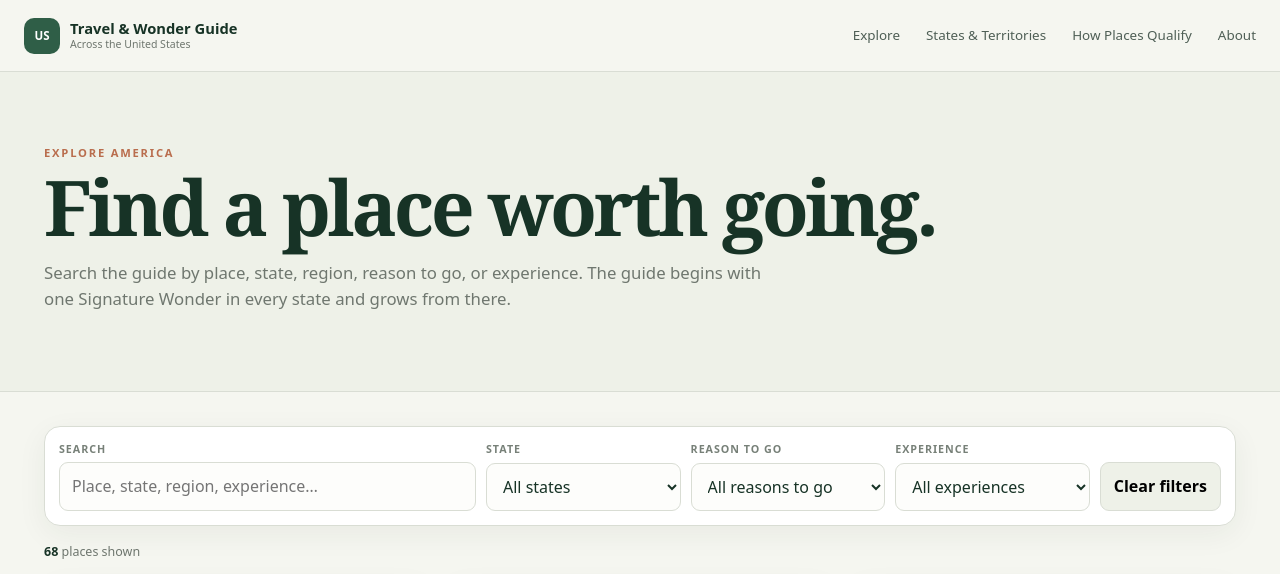
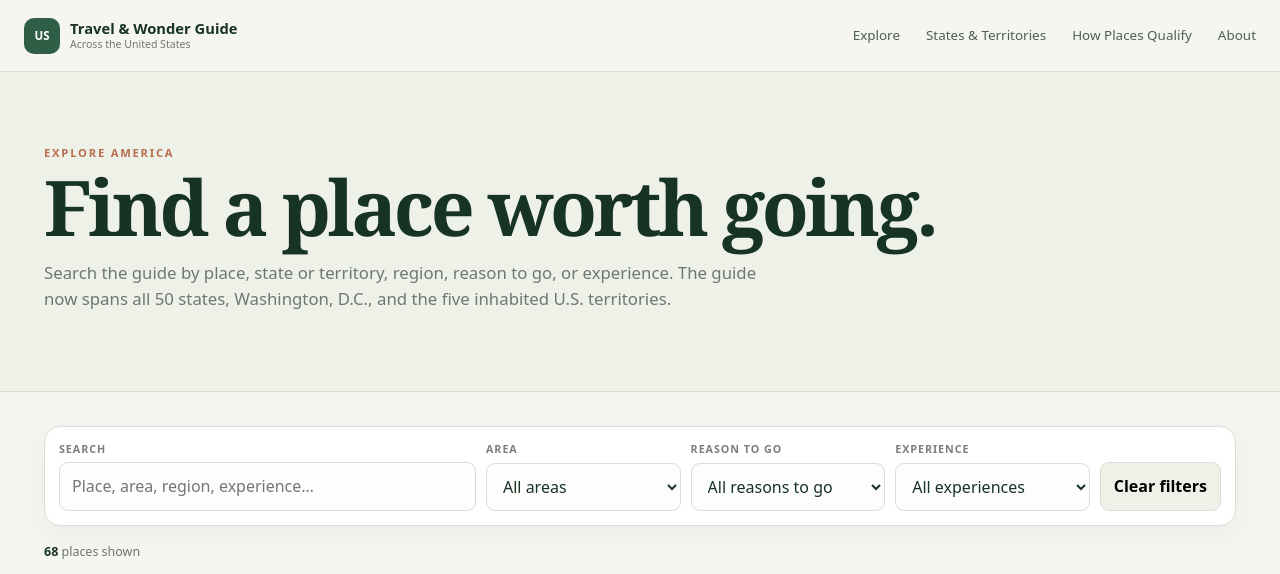
Before and after one commit to jeffthomasiii/us-travel-wonder-guide, a Jekyll site: the page built from explore.html, in a window 1280 px wide and 900 px high, cut to the strip 0-574 px from the top of the window. Built offline with Jekyll 4.4.1, drawn with Linux system fonts in a browser that asks for light colours.

Commit message:
Update Explore copy for states district and territories

```diff
--- a/explore.html
+++ b/explore.html
@@ -7,16 +7,16 @@ permalink: /explore/
   <div class="page-shell">
     <p class="eyebrow">Explore America</p>
     <h1>Find a place worth going.</h1>
-    <p class="lede">Search the guide by place, state, region, reason to go, or experience. The guide begins with one Signature Wonder in every state and grows from there.</p>
+    <p class="lede">Search the guide by place, state or territory, region, reason to go, or experience. The guide now spans all 50 states, Washington, D.C., and the five inhabited U.S. territories.</p>
   </div>
 </section>
 
 <section class="page-shell explore-shell">
   <div id="filters" class="filter-panel" aria-label="Wonder filters">
-    <label class="search-field"><span>Search</span><input id="search" type="search" placeholder="Place, state, region, experience…" aria-label="Search wonders"></label>
+    <label class="search-field"><span>Search</span><input id="search" type="search" placeholder="Place, area, region, experience…" aria-label="Search wonders"></label>
     <button id="mobileFiltersToggle" class="mobile-filter-toggle" type="button" aria-expanded="false" aria-controls="advancedFilters">More filters</button>
     <div id="advancedFilters" class="advanced-filter-controls">
-      <label class="filter-control"><span>State</span><select id="stateFilter" aria-label="Filter by state"><option value="">All states</option>{% assign states = site.wonders | map: 'state' | uniq | sort %}{% for state in states %}<option>{{ state }}</option>{% endfor %}</select></label>
+      <label class="filter-control"><span>Area</span><select id="stateFilter" aria-label="Filter by state or territory"><option value="">All areas</option>{% assign states = site.wonders | map: 'state' | uniq | sort %}{% for state in states %}<option>{{ state }}</option>{% endfor %}</select></label>
       <label class="filter-control"><span>Reason to go</span><select id="tierFilter" aria-label="Filter by reason to go"><option value="">All reasons to go</option><option value="signature">★ Signature Wonder</option><option value="travel">◆ Worth Traveling For</option><option value="detour">○ Worth the Detour</option></select></label>
       <label class="filter-control"><span>Experience</span><select id="experienceFilter" aria-label="Filter by experience"><option value="">All experiences</option><option value="coast">Coast</option><option value="desert">Desert</option><option value="forest">Forest</option><option value="hiking">Hiking</option><option value="landscape">Landscape</option><option value="mountains">Mountains</option><option value="photography">Photography</option><option value="scenic drive">Scenic Drive</option><option value="waterfalls">Waterfalls</option><option value="wildlife">Wildlife</option></select></label>
       <button id="clearFilters" class="clear-filter filter-control" type="button">Clear filters</button>
```
